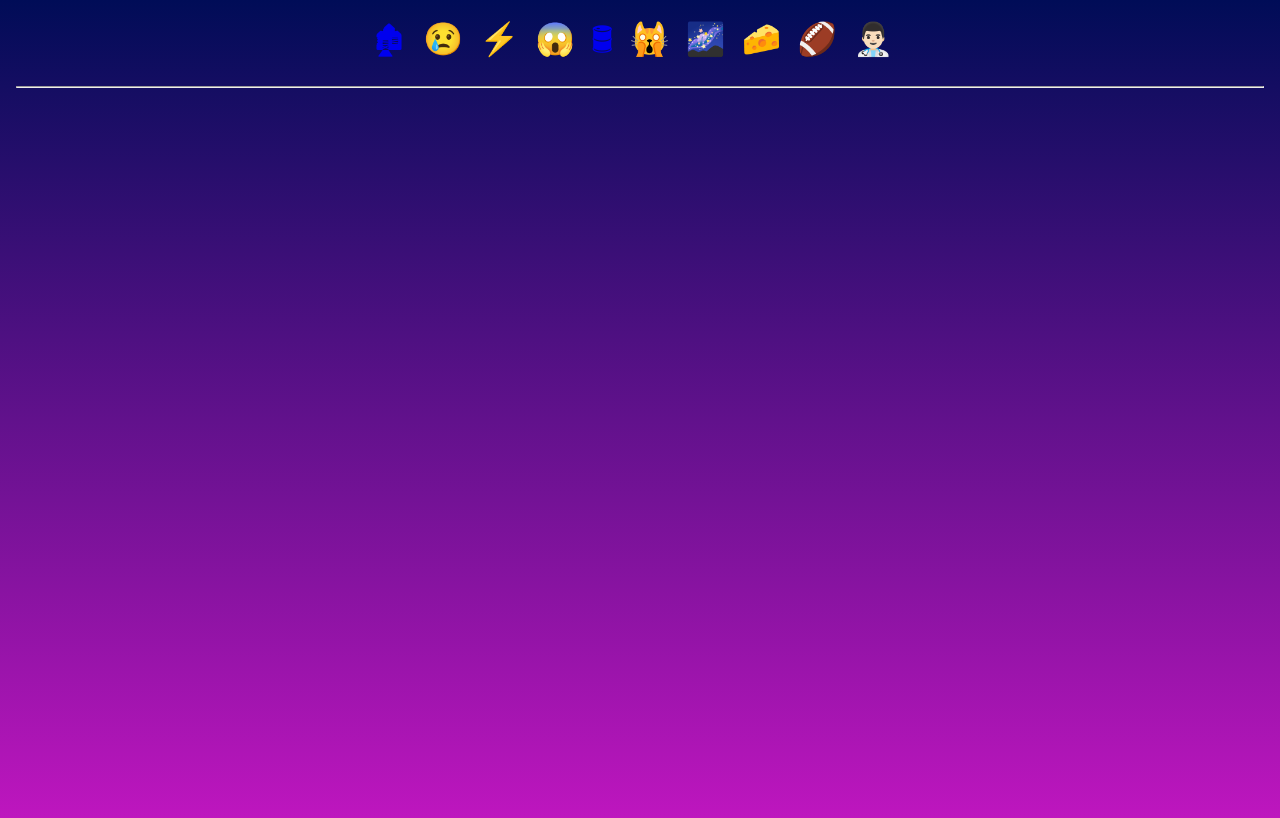
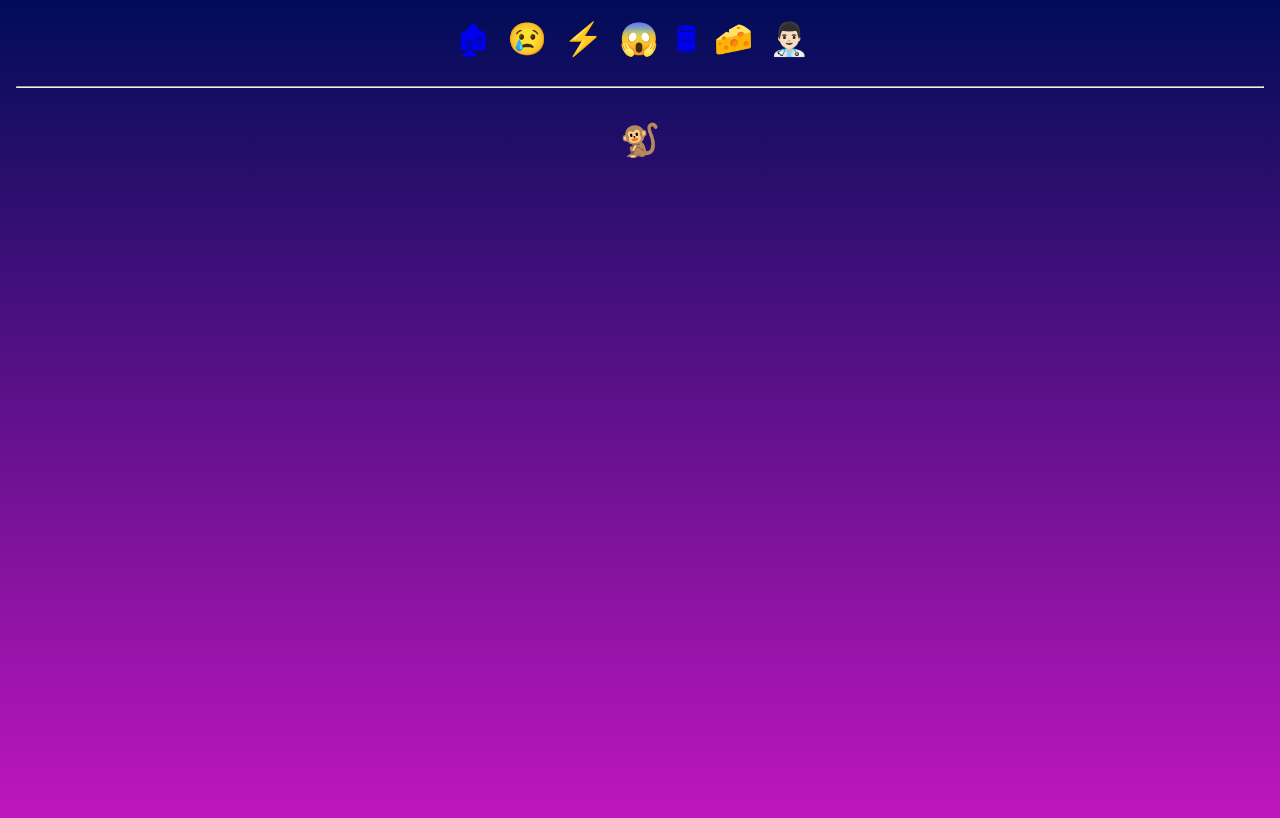
Before and after one commit to eawww/MeetHooks, a React (Create React App) app in the folder meet-hooks/: page /CheekyMonkey in a window 1280 px wide. Shown: the top 818 px of the page. Built offline with nearby package versions, Linux system fonts and the light colour scheme.

Commit message:
Demo version of example project

```diff
--- a/meet-hooks/src/App.js
+++ b/meet-hooks/src/App.js
@@ -6,6 +6,7 @@ import Thingamabob from './Examples/Example01';
 import Parent from './Examples/Example02';
 import Highlander from './Examples/Highlander'
 import GraduallyScreamierButton from './Examples/GraduallyScreamierButton'
+import CheekyMonkey from './Examples/CheekyMonkey'
 import ThousandsOfScreamingCats from './Examples/ThousandsOfScreamingCats'
 import TheEverlastingComponent from './Examples/TheEverlastingComponent'
 import RealExamplesHaveCurds from './Examples/RealExamplesHaveCurds'
@@ -23,17 +24,19 @@ const App = () => {
         <Link to="/LifeWithoutHooks">😢</Link>
         <Link to="/Highlander">⚡️</Link>
         <Link to="/GraduallyScreamierButton">😱</Link>
+        {/* <Link to="/CheekyMonkey">🐒</Link> */}
         <Link to="/EffectUser">🛢</Link>
-        <Link to="/ThousandsOfScreamingCats">🙀</Link>
-        <Link to="/TheEverlastingComponent">🌌</Link>
+        {/* <Link to="/ThousandsOfScreamingCats">🙀</Link> */}
+        {/* <Link to="/TheEverlastingComponent">🌌</Link> */}
         <Link to="/RealExamplesHaveCurds">🧀</Link>
-        <Link to="/MessingWithTheRef">🏈</Link>
+        {/* <Link to="/MessingWithTheRef">🏈</Link> */}
         <Link to="/ContextualHealing">👨🏻‍⚕️</Link>
         <hr />
         <Route exact path="/" component={null} />
         <Route path="/LifeWithoutHooks" component={LifeWithoutHooks} />
         <Route path="/Highlander" component={Highlander} />
         <Route path="/GraduallyScreamierButton" component={GraduallyScreamierButton} />
+        <Route path="/CheekyMonkey" component={CheekyMonkey} />
         <Route path="/EffectUser" component={EffectUser} />
         <Route path="/ThousandsOfScreamingCats" component={ThousandsOfScreamingCats} />
         <Route path="/TheEverlastingComponent" component={TheEverlastingComponent} />
--- /dev/null
+++ b/meet-hooks/src/Examples/CheekyMonkey.js
@@ -0,0 +1,11 @@
+import React, {useEffect} from 'react'
+
+const CheekyMonkey = ({thing = '🍌'}) => {
+  useEffect(() => {
+    const monkeyTime = setInterval(() => alert(`${thing}🐒`), 5000)
+    return () => clearInterval(monkeyTime)
+  }, [thing])
+  return <p>🐒</p>
+}
+
+export default CheekyMonkey
--- a/meet-hooks/src/Examples/LifeWithoutHooks.js
+++ b/meet-hooks/src/Examples/LifeWithoutHooks.js
@@ -14,12 +14,12 @@ import '../App.css';
 const LifeWithoutHooks = () => {
   usePrintOnce(description);
   console.log("Render")
-  let numba = 0
+  let theNumber = 0
   const makeNumbaGoUp = () => {
-    numba += 1
-    console.log(`Numba was incremented to ${numba}`)
+    theNumber += 1
+    console.log(`TheNumber was incremented to ${theNumber}`)
   }
-  return <button onClick={makeNumbaGoUp} >{numba}</button>
+  return <button onClick={makeNumbaGoUp} >{theNumber}</button>
 }
 
 /** This only exists as an easy way to rerender the child
```
